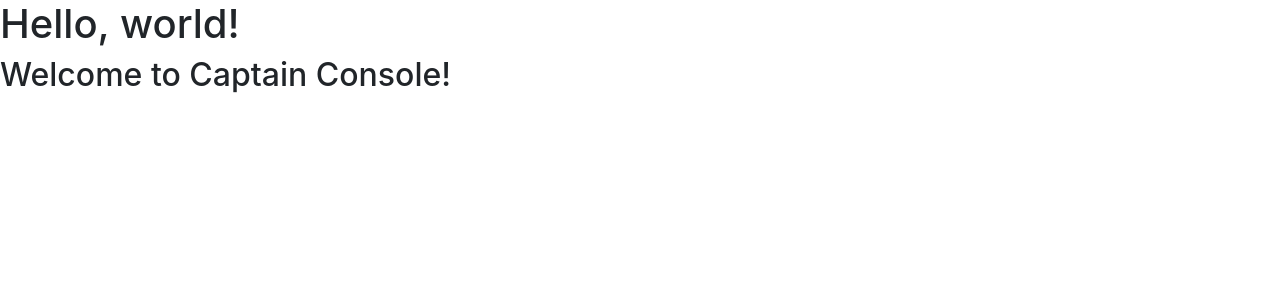
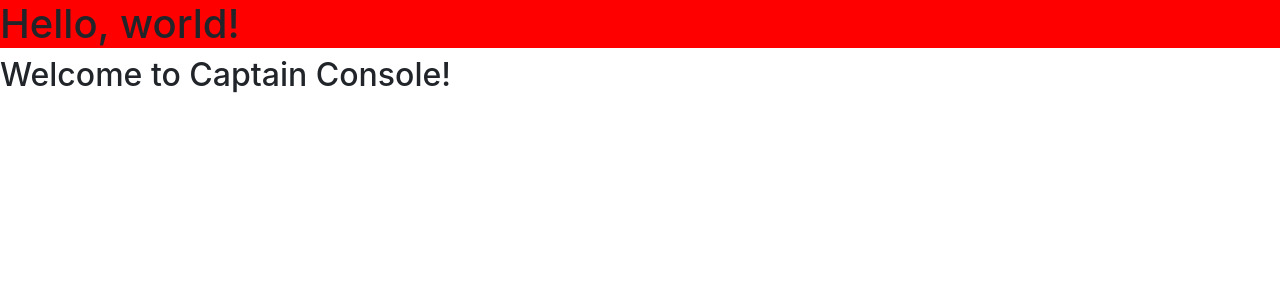
Before and after one commit to TheRobertSnow/HR_Dropouts_Vol_2, a Django app: page / in a window 1280 px wide. Shown: the part 56-356 px from the top of the page. Run offline with Django 3.2, Linux system fonts and the light colour scheme; some libraries are stand-ins or nearby versions.

Commit message:
Added a connection to the static file main.css

```diff
--- a/captain_console/captain_console/settings.py
+++ b/captain_console/captain_console/settings.py
@@ -120,3 +120,6 @@ USE_TZ = True
 # https://docs.djangoproject.com/en/3.0/howto/static-files/
 
 STATIC_URL = '/static/'
+STATICFILES_DIRS = [
+    os.path.join(BASE_DIR, 'static')
+]
--- a/captain_console/static/css/main.css
+++ b/captain_console/static/css/main.css
@@ -0,0 +1,3 @@
+.mydiv {
+    background-color: red;
+}
--- a/captain_console/templates/base.html
+++ b/captain_console/templates/base.html
@@ -1,13 +1,17 @@
+{% load static %}
 <!DOCTYPE html>
 <html lang="en">
 <head>
     <meta charset="UTF-8">
     <title>Captain Console</title>
-    <link rel="stylesheet" href="https://stackpath.bootstrapcdn.com/bootstrap/4.4.1/css/bootstrap.min.css" integrity="sha384-Vkoo8x4CGsO3+Hhxv8T/Q5PaXtkKtu6ug5TOeNV6gBiFeWPGFN9MuhOf23Q9Ifjh" crossorigin="anonymous">
+    <link rel="stylesheet" href="https://stackpath.bootstrapcdn.com/bootstrap/4.4.1/css/bootstrap.min.css" integrity="sha384-Vkoo8x4CGsO3+Hhxv8T/Q5PaXtkKtu6ug5TOeNV6gBiFeWPGFN9MuhOf23Q9Ifjh" crossorigin="anonymous"/>
+    <link rel="stylesheet" href="{% static 'css/main.css' %}"/>
 </head>
 <body>
 {% include 'navigation.html' %}
-<h1>Hello, world!</h1>
+    <div class="mydiv">
+        <h1>Hello, world!</h1>
+    </div>
     {% block content %}
     {% endblock %}
 </body>
```
